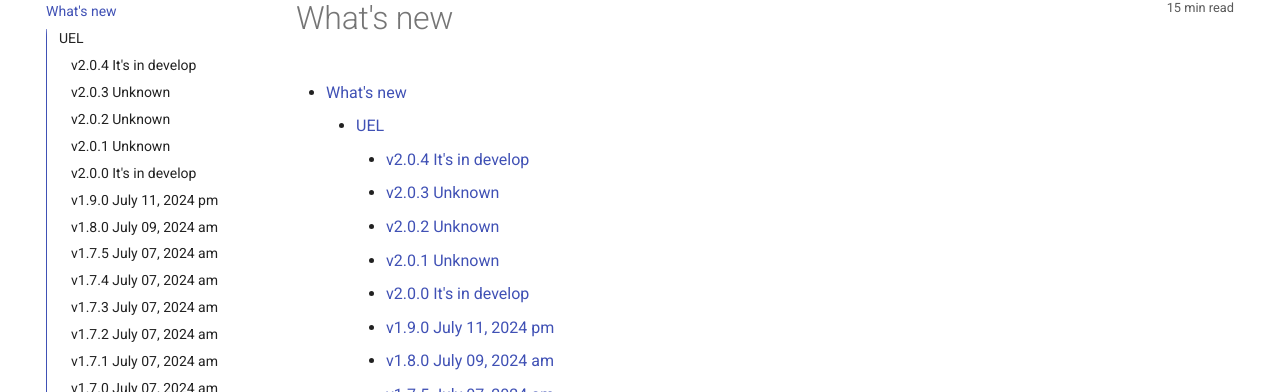
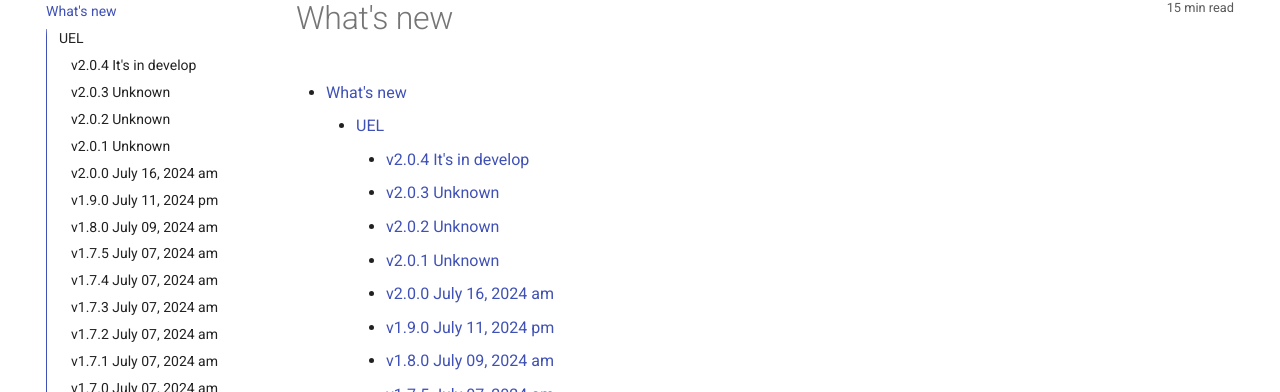
Before and after one commit to user-11150/puel, an MkDocs documentation site: the page built from docs/whatsnew.md, in a window 1280 px wide and 900 px high. Shown: the part 148-540 px from the top of the window. Built offline with MkDocs 1.6.1 and Material for MkDocs 9.7.7, drawn with Linux system fonts in a browser that asks for light colours; comment, search, counter and statistics services are not loaded; some of the changed text lies outside the part shown.

Commit message:
[release] 2.0.0

```diff
--- a/docs/whatsnew.md
+++ b/docs/whatsnew.md
@@ -20,7 +20,7 @@
 
 * [Rewrite UEL](./plans.md#by-index-1)(2)
 
-### v2.0.0 <small>It's in develop</small> {#2.0.0}
+### v2.0.0 <small>July 16, 2024 am</small> {#2.0.0}
 
 * [Rewrite UEL](./plans.md#by-index-1)(1)
 
```
